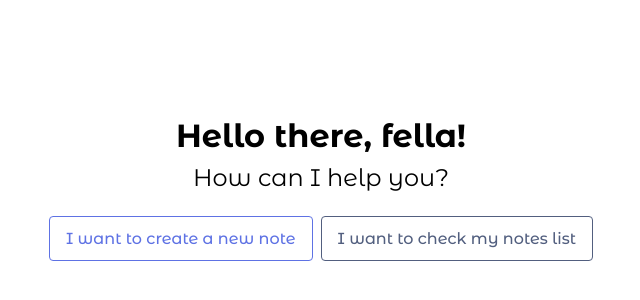
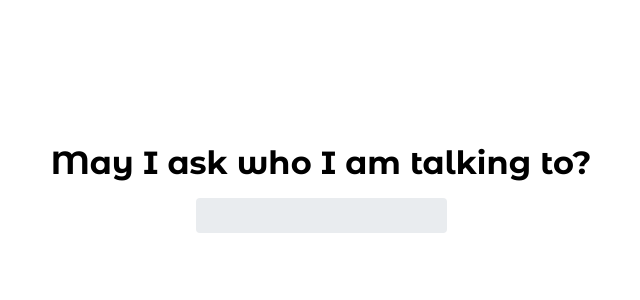
Before and after one commit to anhnguyen515/vue-todo, a Vue app: page / in a window 1280 px wide. Shown: the part 212-512 px from the top of the page, without its empty margins (319-959 px from the left). Built offline with nearby package versions, Linux system fonts and the light colour scheme.

Commit message:
feat: add username store

```diff
--- a/src/App.vue
+++ b/src/App.vue
@@ -3,5 +3,20 @@ import { RouterView } from "vue-router";
 </script>
 
 <template>
-  <RouterView />
+  <div class="app-wrapper">
+    <RouterView />
+  </div>
 </template>
+
+<style lang="scss" scoped>
+@import "./assets/root.scss";
+.app-wrapper {
+  display: flex;
+  flex-direction: column;
+  align-items: center;
+  justify-content: center;
+  width: 100%;
+  min-height: 100vh;
+  gap: $padding-2;
+}
+</style>
--- a/src/assets/const.scss
+++ b/src/assets/const.scss
@@ -10,7 +10,8 @@ $palette: (
 
 $variants: contained, outlined;
 
-$font-small: 8px;
+$font-extra-small: 8px;
+$font-small: 12px;
 $font-regular: 16px;
 $font-large: 24px;
 $font-extra-large: 32px;
--- /dev/null
+++ b/src/components/Input.vue
@@ -0,0 +1,46 @@
+<template>
+  <input
+    class="input"
+    :value="modelValue"
+    @input="emit('update:modelValue', $event.target.value)"
+    :style="inputStyle"
+  />
+</template>
+
+<script setup>
+import { computed } from "vue";
+
+const props = defineProps({
+  modelValue: String,
+  textAlign: { type: String, default: "left" },
+});
+const emit = defineEmits(["update:modelValue"]);
+
+const inputStyle = computed(() => {
+  return {
+    textAlign: props.textAlign,
+  };
+});
+</script>
+
+<style lang="scss" scoped>
+@import "../assets/root.scss";
+
+.input {
+  background-color: $gray-200;
+  border: none;
+  border-radius: 4px;
+  font-size: $font-regular;
+  font-weight: 500;
+  padding: $padding-2;
+  transition: background-color 0.2s;
+
+  &:hover {
+    background-color: $gray-300;
+  }
+
+  &:focus {
+    outline: none;
+  }
+}
+</style>
--- a/src/pages/Home.vue
+++ b/src/pages/Home.vue
@@ -1,11 +1,40 @@
 <script setup>
+import { ref, watch, watchEffect } from "vue";
 import { RouterLink } from "vue-router";
 import Button from "../components/Button.vue";
+import Input from "../components/Input.vue";
+import { debounce } from "../utils";
+import { nameStore } from "../store/nameStore";
+
+const value = ref("");
+
+watchEffect(() => {
+  const localName = localStorage.getItem("username");
+  if (localName) {
+    nameStore.updateName(JSON.parse(localName));
+  }
+});
+
+const nameInputDebounce = debounce((value) => {
+  nameStore.updateName(value);
+});
+
+const handleResetName = () => {
+  value.value = "";
+  nameStore.resetName();
+};
+
+watch(value, (newValue) => {
+  if (newValue) {
+    nameInputDebounce(newValue);
+  }
+});
 </script>
 
 <template>
   <div class="app-wrapper">
-    <h1>Hello there, fella!</h1>
+    <template v-if="nameStore.name">
+      <h1>Hello there, {{ nameStore.name }}!</h1>
       <p>How can I help you?</p>
       <div class="btn-group">
         <RouterLink to="/new-note">
@@ -17,19 +46,21 @@ import Button from "../components/Button.vue";
           </Button>
         </RouterLink>
       </div>
+      <span class="name-reset" @click="handleResetName">It's not me</span>
+    </template>
+    <template v-else>
+      <h1>May I ask who I am talking to?</h1>
+      <Input v-model="value" class="name-input" text-align="center" />
+    </template>
   </div>
 </template>
 
 <style lang="scss" scoped>
 @import "../assets/root.scss";
 .app-wrapper {
-  display: flex;
-  flex-direction: column;
-  align-items: center;
-  justify-content: center;
-  width: 100%;
-  min-height: 100vh;
-  gap: $padding-2;
+  .name-input {
+    margin-top: $padding-2;
+  }
 
   p {
     font-size: $font-large;
@@ -40,5 +71,16 @@ import Button from "../components/Button.vue";
     display: flex;
     gap: $padding-2;
   }
+
+  .name-reset {
+    cursor: pointer;
+    font-size: $font-small;
+    margin-top: $padding-4;
+    transition: color 0.2s;
+
+    &:hover {
+      color: $danger;
+    }
+  }
 }
 </style>
--- a/src/pages/NewNote.vue
+++ b/src/pages/NewNote.vue
@@ -1,5 +1,21 @@
-<template>New note page</template>
+<template>
+  <div v-if="nameStore.name">
+    Welcome to New note page, {{ nameStore.name }}
+  </div>
+</template>
 
-<script setup></script>
+<script setup>
+import { watchEffect } from "vue";
+import { nameStore } from "../store/nameStore";
+import { useRouter } from "vue-router";
+
+const router = useRouter();
+
+watchEffect(() => {
+  if (!nameStore.name) {
+    router.push("/");
+  }
+});
+</script>
 
 <style lang="scss" scoped></style>
--- a/src/pages/NotesList.vue
+++ b/src/pages/NotesList.vue
@@ -1,5 +1,21 @@
-<template>Notes list page</template>
+<template>
+  <div v-if="nameStore.name">
+    Welcome to Notes list page, {{ nameStore.name }}
+  </div>
+</template>
 
-<script setup></script>
+<script setup>
+import { watchEffect } from "vue";
+import { nameStore } from "../store/nameStore";
+import { useRouter } from "vue-router";
+
+const router = useRouter();
+
+watchEffect(() => {
+  if (!nameStore.name) {
+    router.push("/");
+  }
+});
+</script>
 
 <style lang="scss" scoped></style>
--- /dev/null
+++ b/src/store/nameStore.js
@@ -0,0 +1,13 @@
+import { reactive } from "vue";
+
+export const nameStore = reactive({
+  name: "",
+  updateName(name) {
+    this.name = name;
+    localStorage.setItem("username", JSON.stringify(name));
+  },
+  resetName() {
+    this.name = "";
+    localStorage.removeItem("username");
+  },
+});
--- /dev/null
+++ b/src/utils.js
@@ -0,0 +1,12 @@
+export function debounce(fn, delayMs = 500) {
+  let timer;
+  return function (...args) {
+    if (timer) {
+      clearTimeout(timer); // clear any pre-existing timer
+    }
+    const context = this; // get the current context
+    timer = setTimeout(() => {
+      fn.apply(context, args); // call the function if time expires
+    }, delayMs);
+  };
+}
```
Lines whose indentation alone changed are shown as unchanged.
